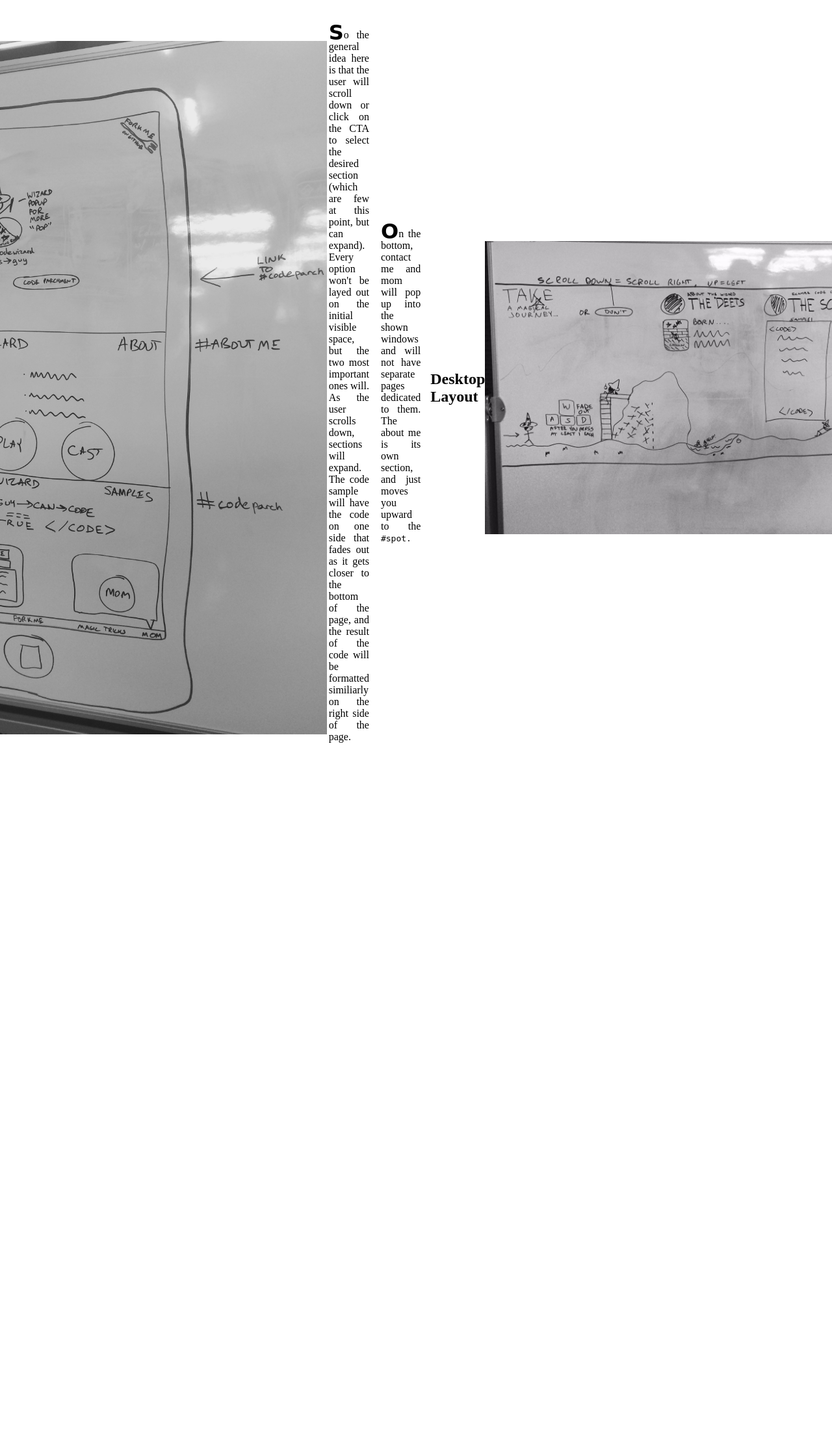
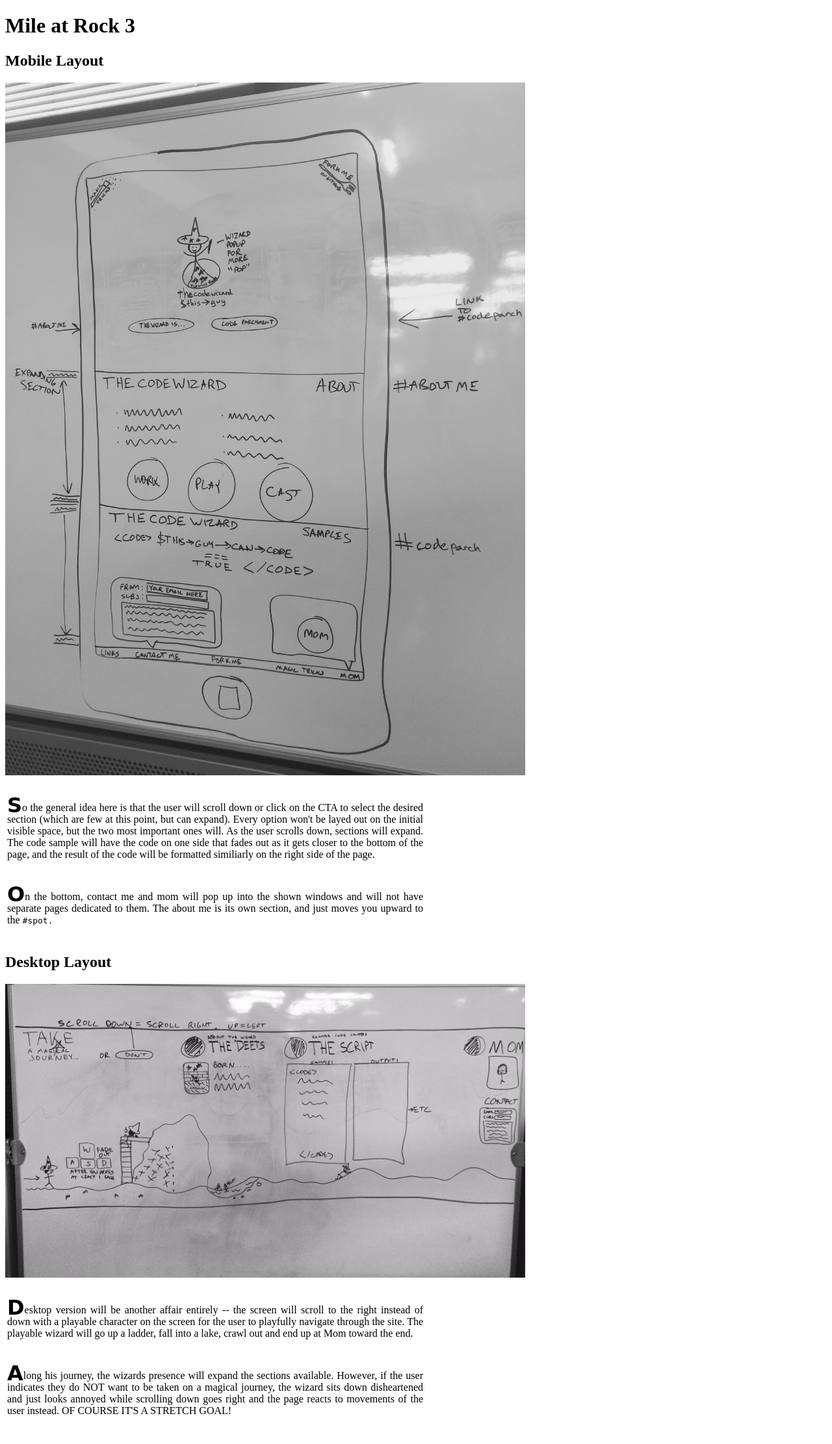
Before and after one commit to tylerwiegand/thecodewizard, a PHP site: page /documentation/milestone-3.php in a window 1280 px wide; the page is wider, and only the part inside the window is pictured. Shown: that part at 65% size. Before the commit the page ends 1143 px from the top of that part, so only its background shows below. Run offline with PHP 8.4, Linux system fonts and the light colour scheme.

Commit message:
forgot to commit!.....again?

```diff
--- a/css/codewizard.css
+++ b/css/codewizard.css
@@ -45,7 +45,7 @@ img
 
 .container
 {
-	display: flex;
-	justify-content: center;
-	align-items: center;
+	width: 900px;
+	margin: 0;
+
 }
```
